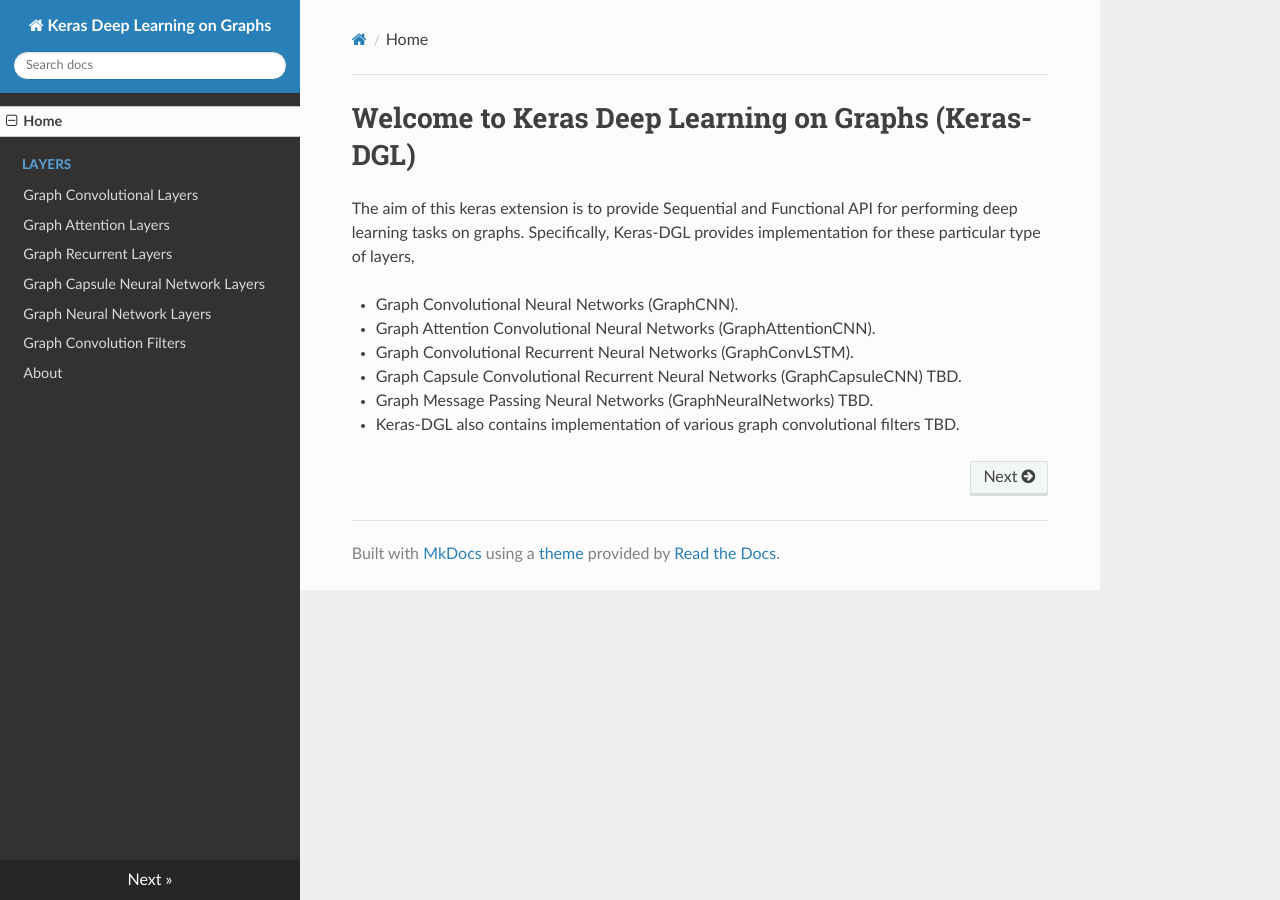
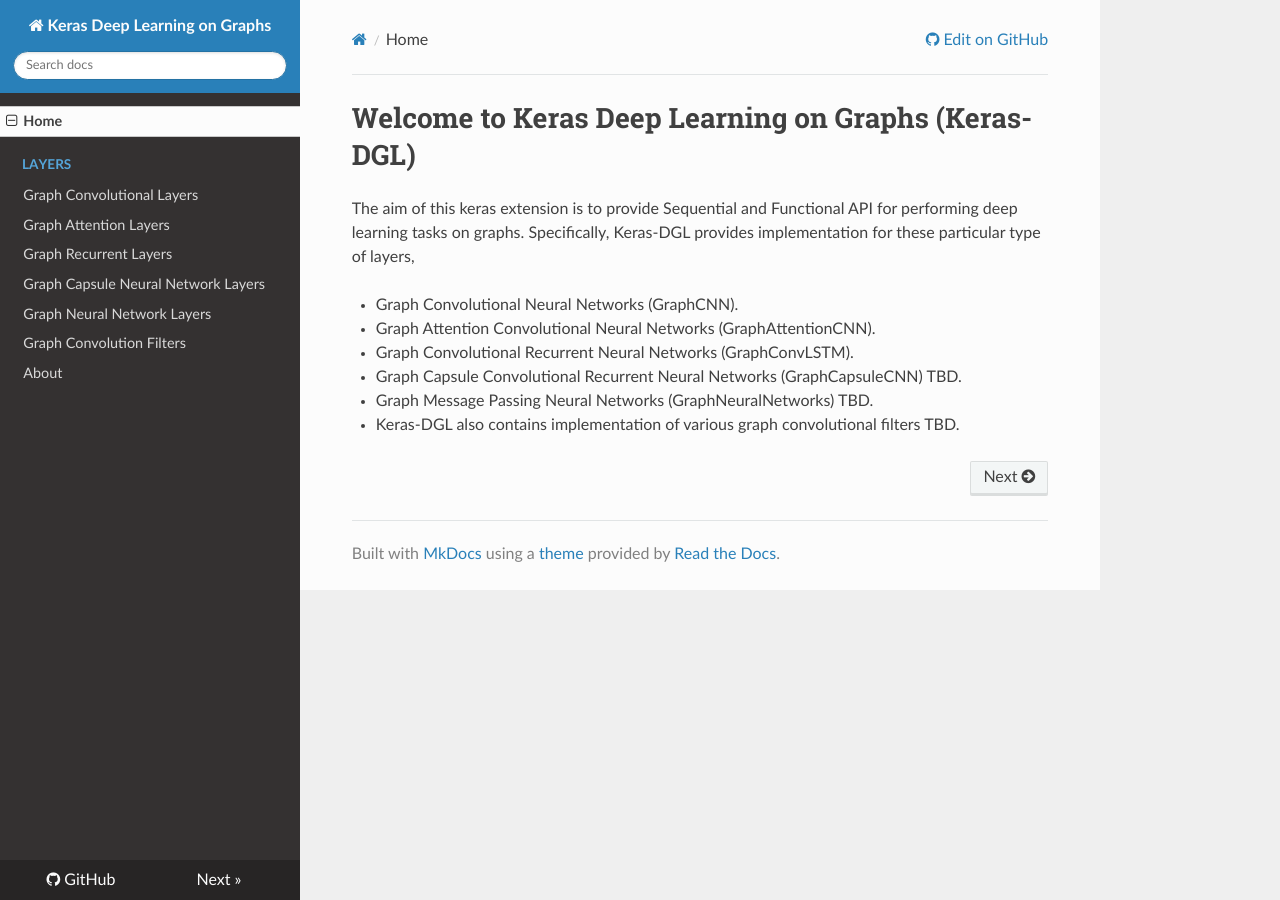
Before and after one commit to vermaMachineLearning/keras-deep-graph-learning, an MkDocs documentation site: the page built from docs/index.md, in a window 1280 px wide. Built offline with MkDocs 1.6.1, drawn with Linux system fonts in a browser that asks for light colours; nearby versions of some CDN libraries; old or Windows-style settings are respelled for this version of MkDocs; some of the changed lines change nothing that is shown.

Commit message:
update site

```diff
--- a/mkdocs.yml
+++ b/mkdocs.yml
@@ -1,4 +1,7 @@
 site_name: Keras Deep Learning on Graphs
+site_url: http://vermaMachineLearning.github.io/keras-deep-graph-learning
+repo_url: https://github.com/vermaMachineLearning/keras-deep-graph-learning
+
 pages:
     - Home: index.md
     - Layers:
```
Also changed, not shown: site/404.html, site/Filters/graph_conv_filters/index.html, site/Layers/Attention/graph_attention_layer/index.html, site/Layers/Convolution/graph_conv_layer/index.html, site/Layers/Graph Capsule Neural Network/graph_capsule_cnn/index.html, site/Layers/Graph Neural Network/graph_neural_networks/index.html, site/Layers/Recurrent/graph_conv_recurrent_layer/index.html, site/about/index.html, site/index.html, site/search.html, site/sitemap.xml.
